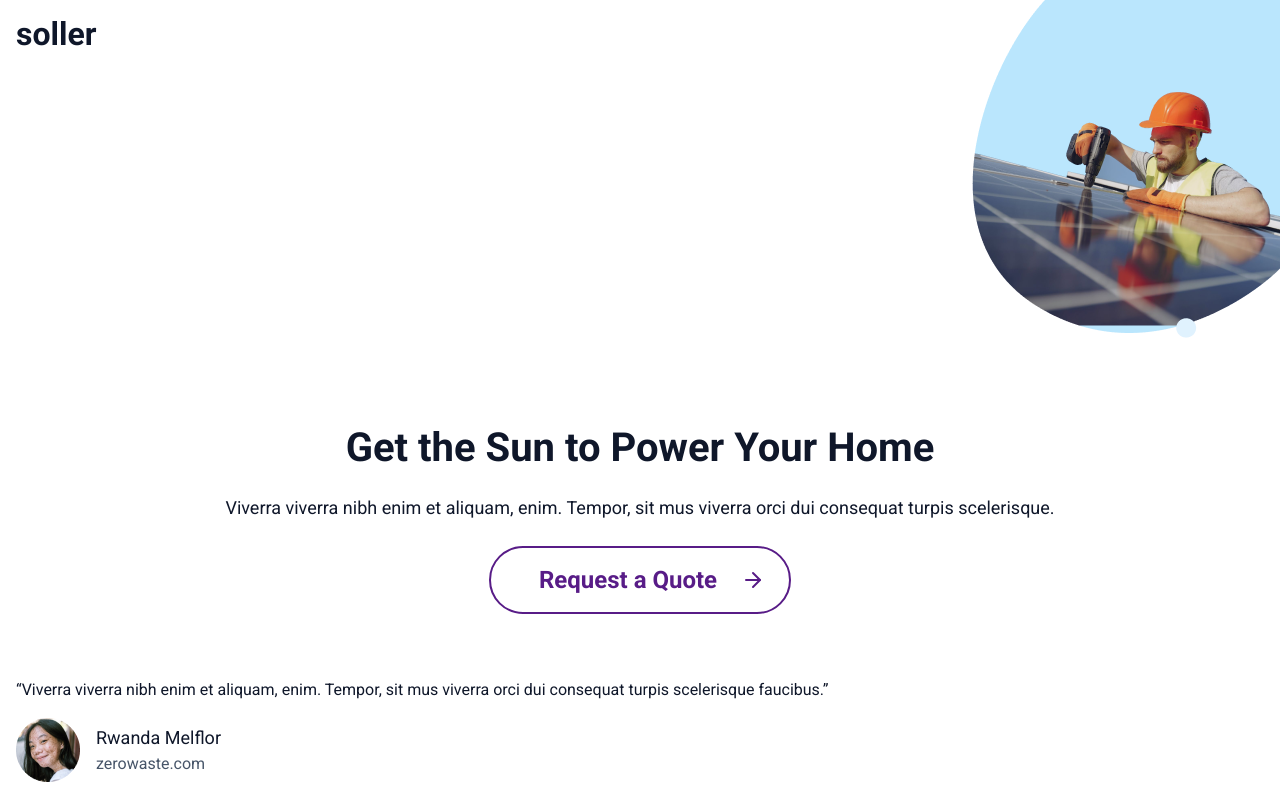
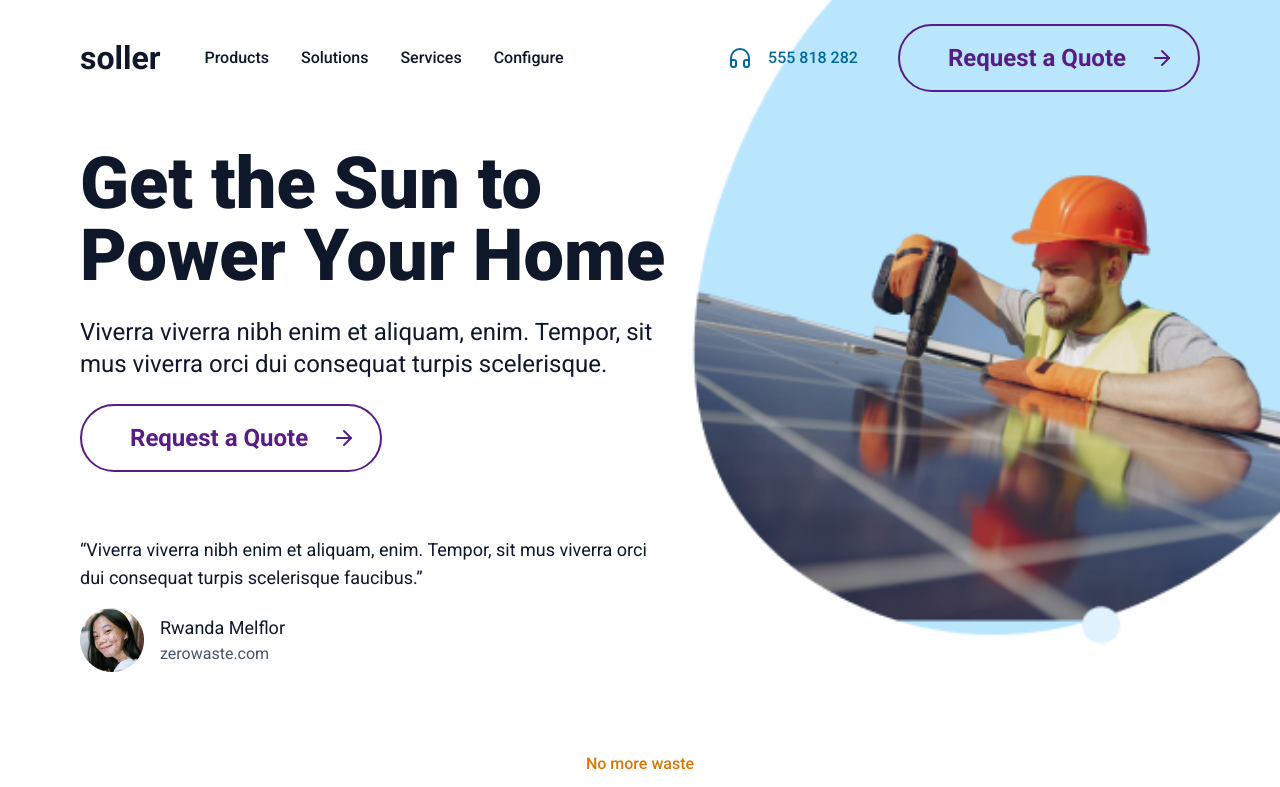
Before and after one commit to gustavopolonio/buzzvel-fe-test, a React (Vite) app: page / in a window 1280 px wide. Shown: the top 787 px of the page. Built offline with nearby package versions, Linux system fonts and the light colour scheme.

Commit message:
header and hero responsiveness

```diff
--- a/src/components/Header.tsx
+++ b/src/components/Header.tsx
@@ -1,8 +1,40 @@
+import { ArrowRight, Headphones } from 'lucide-react';
+import { Button } from './elements/Button';
+
 export function Header() {
   return (
-    <header className="padded py-2.5">
-      <span className="text-[32px] font-bold">soller</span>
-      <img className="absolute top-0 right-0" src="/images/mobile/hero-background.png" alt="Man installing solar panel" />
+    <header className="padded py-2.5 flex items-center justify-between lg:py-6">
+      <nav className="flex items-center gap-9">
+        <span className="text-[32px] leading-9 font-bold">soller</span>
+        <ul className="hidden gap-4 md:flex">
+          <li>
+            <a href="/" className="font-medium py-3 px-2">Products</a>
+          </li>
+          <li>
+            <a href="/" className="font-medium py-3 px-2">Solutions</a>
+          </li>
+          <li>
+            <a href="/" className="font-medium py-3 px-2">Services</a>
+          </li>
+          <li>
+            <a href="/" className="font-medium py-3 px-2">Configure</a>
+          </li>
+        </ul>
+      </nav>
+
+      <div className="flex items-center gap-10">
+        <span className="flex items-center gap-4 text-sky-700 font-medium">
+          <Headphones />
+          {' '}
+          555 818 282
+        </span>
+        <Button variant="secondary" className="hidden xl:flex">
+          Request a Quote
+          <ArrowRight />
+        </Button>
+      </div>
+
+      <img className="absolute top-0 right-0 -z-10 lg:w-[715px]" src="/images/mobile/hero-background.png" alt="Man installing solar panel" />
     </header>
   );
 }
--- a/src/components/Hero.tsx
+++ b/src/components/Hero.tsx
@@ -3,10 +3,10 @@ import { Button } from './elements/Button';
 
 export function Hero() {
   return (
-    <div className="padded mt-[310px] py-12 space-y-16">
-      <div className="space-y-6 text-center flex flex-col items-center">
-        <h1 className="font-bold text-[40px] leading-[44px]">Get the Sun to Power Your Home</h1>
-        <p className="text-lg">
+    <div className="padded mt-[310px] py-12 space-y-16 md:mt-0 md:max-w-[480px] md:py-8 lg:max-w-[600px] xl:max-w-[750px]">
+      <div className="space-y-6 text-center flex flex-col items-center md:text-start md:items-start">
+        <h1 className="font-bold text-[40px] leading-[44px] lg:text-7xl lg:font-extrabold">Get the Sun to Power Your Home</h1>
+        <p className="text-md lg:text-2xl">
           Viverra viverra nibh enim et aliquam, enim. Tempor, sit mus viverra orci dui consequat
           turpis scelerisque.
         </p>
@@ -17,7 +17,7 @@ export function Hero() {
       </div>
 
       <div className="space-y-4">
-        <span>
+        <span className="lg:text-lg">
           “Viverra viverra nibh enim et aliquam, enim. Tempor, sit mus viverra
           orci dui consequat turpis scelerisque faucibus.”
         </span>
--- a/src/components/elements/Carousel.tsx
+++ b/src/components/elements/Carousel.tsx
@@ -38,7 +38,7 @@ export function Carousel({
           {slides.map((slide) => (
             <div
               key={slide.author.name}
-              className="w-[94%] flex-shrink-0 flex flex-col bg-white rounded-lg pt-28 pb-8 px-8 space-y-8 h-fit"
+              className="w-[94%] flex-shrink-0 flex flex-col bg-white rounded-lg pt-28 pb-8 px-8 space-y-8 h-fit shadow-image"
             >
               <p className="text-start h-44">{slide.content}</p>
               <div className="flex items-center gap-2">
--- a/src/index.css
+++ b/src/index.css
@@ -11,4 +11,18 @@
     padding-left: 16px;
     padding-right: 16px;
   }
+
+  @media (min-width: 1024px) {
+    .padded {
+      padding-left: 32px;
+      padding-right: 32px;
+    }
+  }
+
+  @media (min-width: 1280px) {
+    .padded {
+      padding-left: 80px;
+      padding-right: 80px;
+    }
+  }
 }
```
